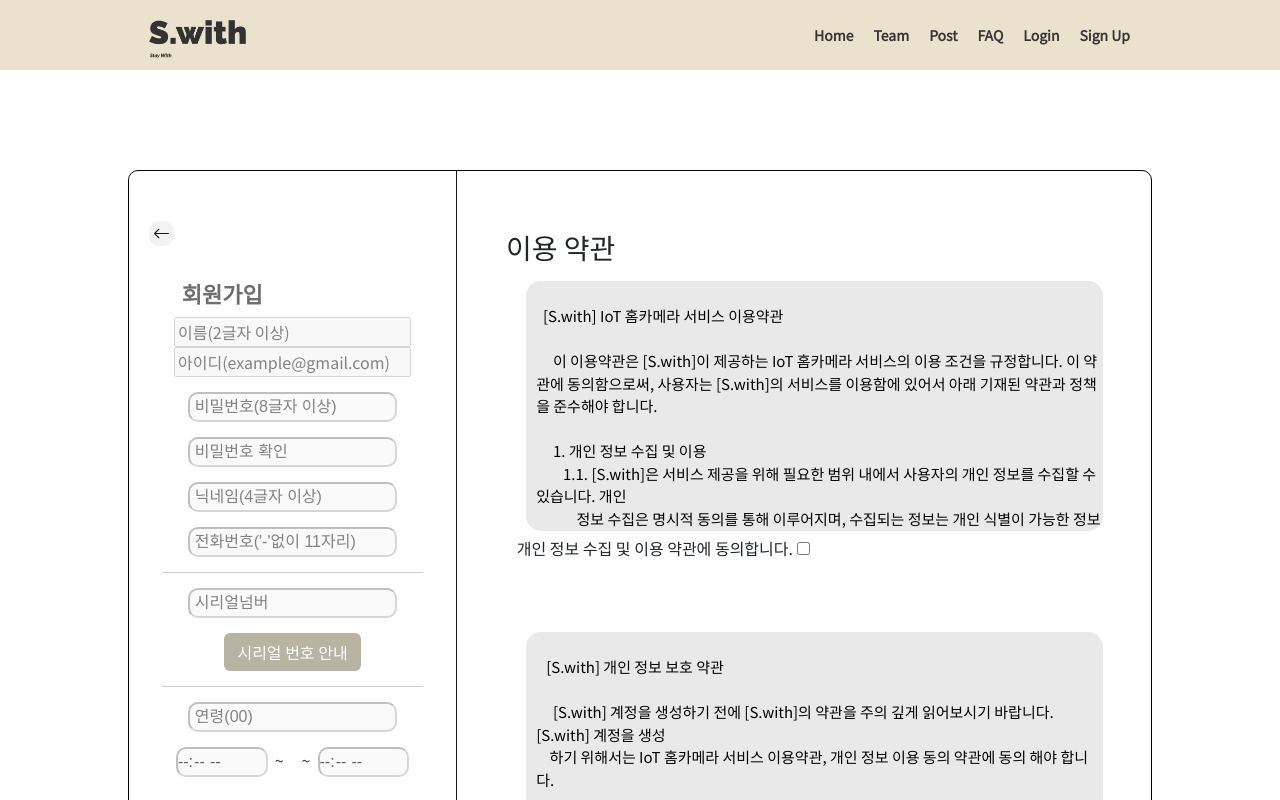
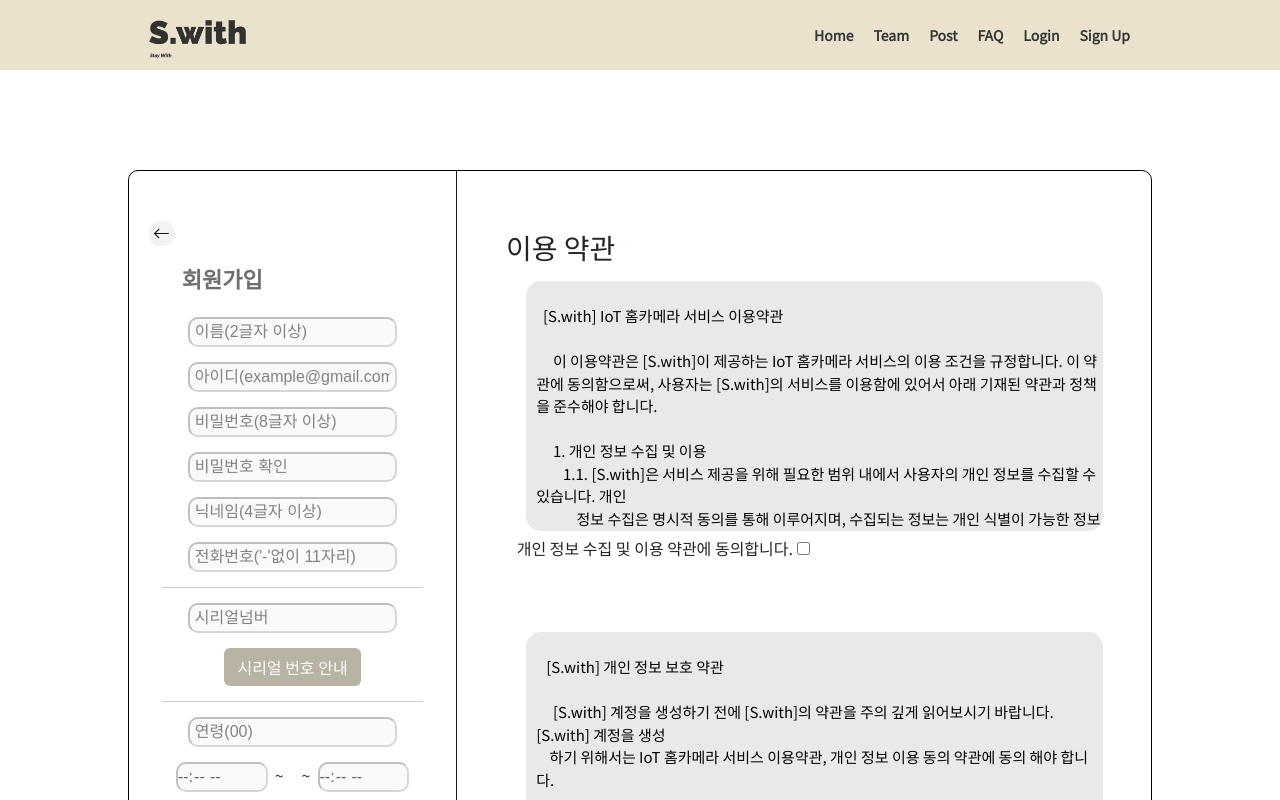
Before and after one commit to Yjason-K/AIVLE_BigProject_Swith, a React (Create React App) app: page /signup in a window 1280 px wide. Shown: the top 800 px of the page. Built offline with nearby package versions, Linux system fonts and the light colour scheme.

Commit message:
fix - 회원가입 및 로그인 부분 수정

```diff
--- a/src/pages/login.js
+++ b/src/pages/login.js
@@ -38,7 +38,9 @@ const LOGIN = () => {
         navigate("/service", { replace: true });
       })
       .catch((err) => {
-        window.alert(err.data);
+        if(err.response){
+          window.alert("아이디 또는 비밀번호를 확인해주세요.")
+        }
       });
   };
 
--- a/src/pages/singup.js
+++ b/src/pages/singup.js
@@ -381,7 +381,7 @@ const SIGNUP = () => {
                     <input
                       ref={nameRef}
                       type="text"
-                      className="signnameInput"
+                      className="nameInput"
                       required
                       minLength={2}
                       placeholder="이름(2글자 이상)"
@@ -398,7 +398,7 @@ const SIGNUP = () => {
                     <input
                       ref={emailRef}
                       type="email"
-                      className="signemailInput"
+                      className="emailInput"
                       required
                       placeholder="아이디(example@gmail.com)"
                       name="email"
```
